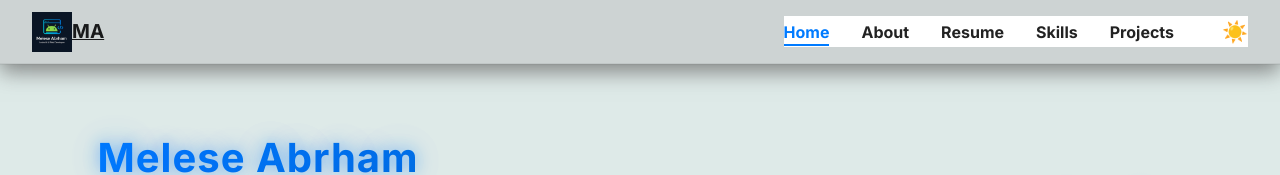
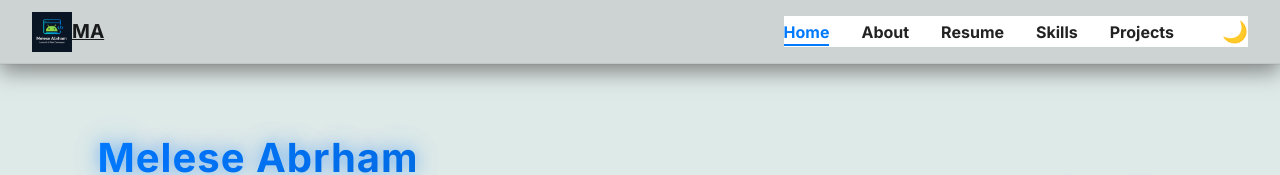
Before and after one commit to meleseabrham/my-portfolio, a React (Create React App) app: page / in a window 1280 px wide. Shown: the top 175 px of the page. Built offline with nearby package versions, Linux system fonts and the light colour scheme.

Commit message:
light and dark

```diff
--- a/src/pages/Navbar.js
+++ b/src/pages/Navbar.js
@@ -146,14 +146,14 @@ const Navbar = ({ onToggleDarkMode, darkMode }) => {
         {/* <li><a href="#contact" className={active === 'contact' ? 'active' : ''} onClick={(e) => handleLinkClick(e, 'contact')}>Contact</a></li> */}
         <li className="desktop-toggle">
           <button className="navbar__toggle" onClick={onToggleDarkMode} aria-label="Toggle dark mode">
-            {darkMode ? '🌙' : '☀️'}
+            {darkMode ? '☀️' : '🌙'}
           </button>
         </li>
       </ul>
       {menuOpen && <div className="navbar__overlay" onClick={() => setMenuOpen(false)} />}
       <div className="navbar__right">
         <button className="navbar__toggle mobile-toggle" onClick={onToggleDarkMode} aria-label="Toggle dark mode">
-          {darkMode ? '🌙' : '☀️'}
+          {darkMode ? '☀️' : '🌙'}
         </button>
       </div>
     </nav>
```
